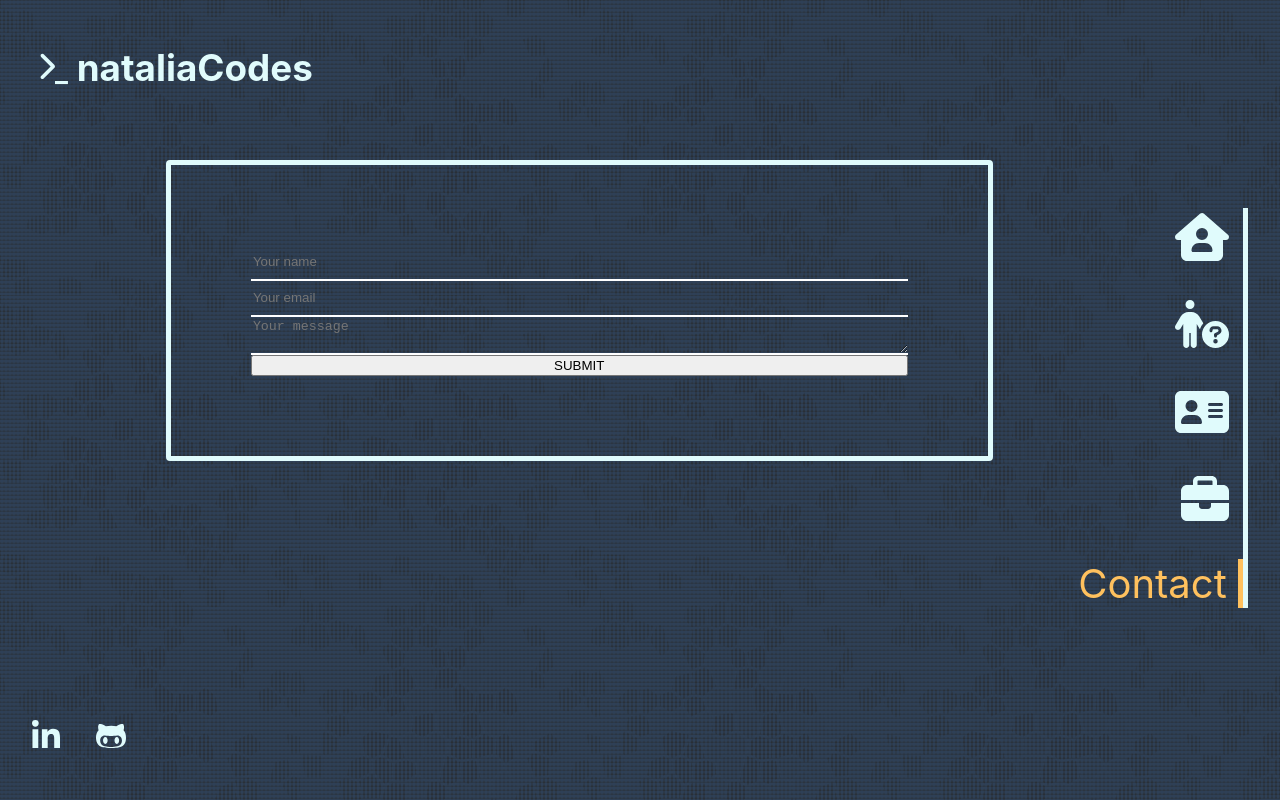
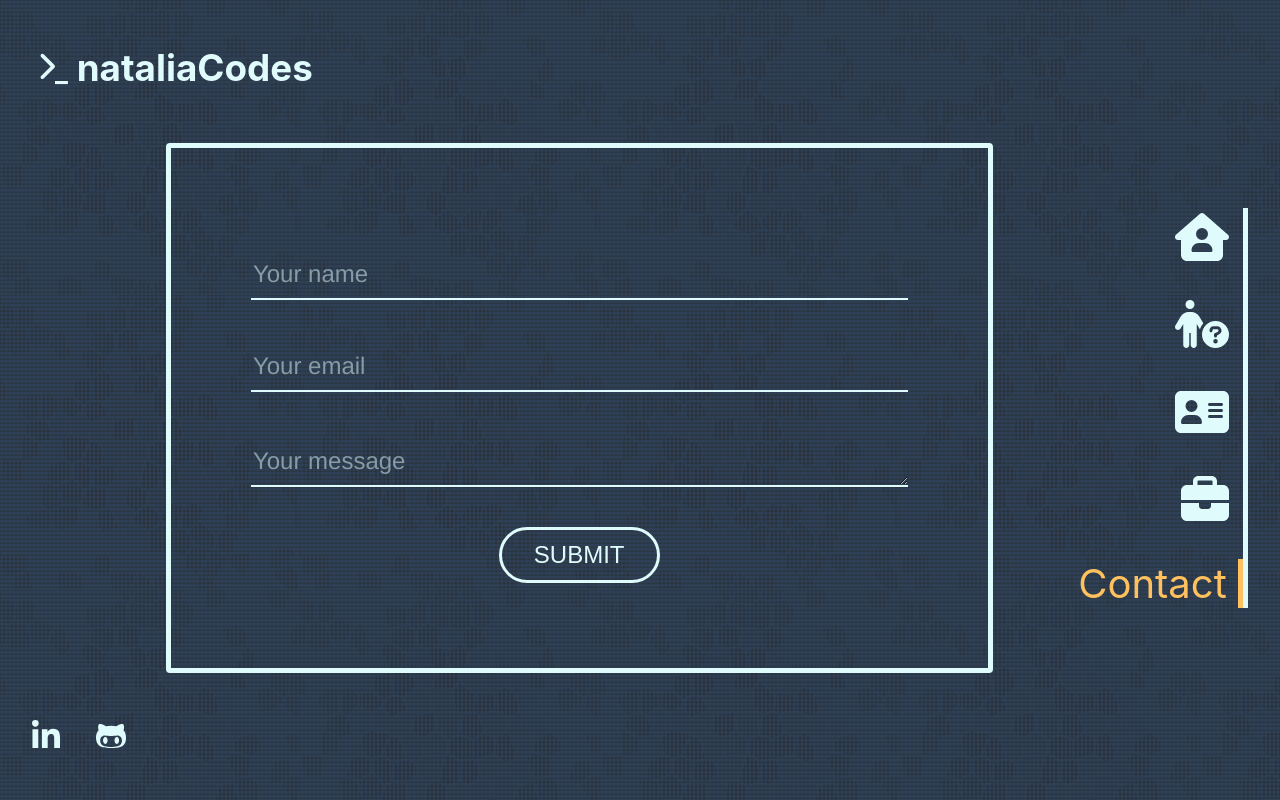
Before and after one commit to nataliaCodes/portfolio, a React (Create React App) app: page /contact in a window 1280 px wide. Built offline with nearby package versions, Linux system fonts and the light colour scheme.

Commit message:
Style form and add sent + error messages

```diff
--- a/src/App.scss
+++ b/src/App.scss
@@ -24,27 +24,30 @@ ul {
   list-style-type: none;
 }
 
-.large {
+// general text styles
+.large-text {
   font-size: large;
 }
 
-.x-large {
+.x-large-text {
   font-size: x-large;
 }
 
 
-.xx-large {
+.xx-large-text {
   font-size: xx-large;
 }
 
-.largest {
+.largest-text {
   font-size: xxx-large;
 }
 
 .bold {
   font-weight: bold;
 }
+//
 
+//general flex styles
 .flex-row {
   display: flex;
   flex-direction: row;
@@ -66,6 +69,7 @@ ul {
 .justify-center {
   justify-content: center;
 }
+//
 
 .hidden {
   visibility: hidden;
--- a/src/components/Footer/Footer.jsx
+++ b/src/components/Footer/Footer.jsx
@@ -3,7 +3,7 @@ import { faLinkedinIn, faGithubAlt } from '@fortawesome/free-brands-svg-icons';
 
 export default function Header() {
   return (
-    <footer className="links xx-large">
+    <footer className="links xx-large-text">
       <a href="https://www.linkedin.com/in/nmartian/" target="_blank" rel="noreferrer">
         <FontAwesomeIcon icon={faLinkedinIn} />
       </a>
--- a/src/components/Navbar/Navbar.jsx
+++ b/src/components/Navbar/Navbar.jsx
@@ -9,7 +9,7 @@ export default function Navbar() {
 
   return (
     <nav className={route === '/' ? 'hidden navigation' : 'navigation'}>
-      <ul className="menu largest flex-column">
+      <ul className="menu largest-text flex-column">
         <NavLink exact="true" to="/">
           <li><FontAwesomeIcon icon={faHouseUser}></FontAwesomeIcon>&nbsp;</li>
         </NavLink>
--- a/src/pages/About/About.jsx
+++ b/src/pages/About/About.jsx
@@ -2,7 +2,7 @@ import { NavLink } from "react-router-dom";
 
 export default function About() {
     return (
-        <div className="page-content xx-large about">
+        <div className="page-content xx-large-text about">
           <p className="full-width"> When I'm not crafting elegant solutions to complex problems, you might find me giving a friendly hug to a tree or lost in the pages of a captivating book.</p>
           <p className="full-width">I'm on a perpetual journey of learning and growth, always seeking the next coding challenge to conquer. With a curious mind and an eye for detail, I thrive on turning ideas into reality through the power of technology. Whether I'm crafting intuitive user experiences or diving into the intricacies of algorithms, my goal is to make a meaningful impact in the digital world.</p>
           <p className="full-width">
--- a/src/pages/Contact/Contact.jsx
+++ b/src/pages/Contact/Contact.jsx
@@ -1,33 +1,57 @@
-import React, { useRef } from 'react';
+import React, { useRef, useState } from 'react';
 import emailjs from '@emailjs/browser';
 
 export default function Contact() {
   const form = useRef();
+  const [sentOK, setSentOK] = useState(false);
+  const [haveErr, setHaveErr] = useState(false);
 
   function sendEmail(e) {
     e.preventDefault();
 
-    emailjs.sendForm(process.env.REACT_APP_SERVICE_ID, process.env.REACT_APP_TEMPLATE_ID, form.current, process.env.REACT_APP_PUBLIC_KEY)
-      .then(
-        (result) => {
-          console.log('sent:', result.text);
-          e.target.reset();
-        }, (error) => {
-          console.log('error:', error.text);
-        });
+    setSentOK(true);
+    // e.target.reset();
+    const form = document.getElementById('contact-form');
+    const name = form.elements[0];
+    console.log('name :', name.value);
+    const email = form.elements[1];
+    console.log('email :', email.value);
+    const message = form.elements[2];
+    console.log('message :', message.value);
+
+    // emailjs.sendForm(process.env.REACT_APP_SERVICE_ID, process.env.REACT_APP_TEMPLATE_ID, form.current, process.env.REACT_APP_PUBLIC_KEY)
+    //   .then(
+    //     (result) => {
+    //       console.log('sent:', result.text);
+    //       if (result.text === 'OK') {
+    //         setSentOK(true);
+    //         console.log('sentOK :', sentOK);
+    //         e.target.reset();
+    //       }
+    //     }, (error) => {
+    //       console.log('error:', error.text);
+    //       setSentOK(false);
+    //       setHaveErr(true);
+    //     });
   };
 
   return (
     <div className="page-content">
-      <form className='flex-column form-container' ref={form} onSubmit={sendEmail}>
-        {/* <label>Name</label> */}
-        <input className='transparent-input' type="text" placeholder='Your name' name="user_name" />
-        {/* <label>Email</label> */}
-        <input className='transparent-input' type="email" placeholder='Your email' name="user_email" />
-        {/* <label>Message</label> */}
-        <textarea className='transparent-input' rows={60} placeholder='Your message' name="message"/>
-        <input type="submit" value="SUBMIT" />
-      </form>
+      {haveErr === false ? (
+        sentOK === false ? <form className='flex-column contact-container' ref={form} onSubmit={sendEmail} id='contact-form'>
+          <input className='transparent-input x-large-text' type="text" placeholder='Your name' name="user_name" />
+          <input className='transparent-input x-large-text' type="email" placeholder='Your email' name="user_email" />
+          <textarea className='transparent-input x-large-text' rows={60} placeholder='Your message' name="message" />
+          <button type="submit">SUBMIT</button>
+        </form> :
+        <div className=' flex-column align-center justify-center contact-container xx-large-text'>
+          <p>Your message has been sent.<br/> I will get back to you shortly!</p>
+        </div>
+        ) :
+        <div className=' flex-column align-center justify-center contact-container xx-large-text'>
+          <p>There was an error.<br/> Please refresh and try again!</p>
+        </div>
+      }
     </div>
   );
 }
--- a/src/pages/Contact/Contact.scss
+++ b/src/pages/Contact/Contact.scss
@@ -1,14 +1,65 @@
-.form-container {
+.contact-container {
+  justify-content: space-around;
+
   width: 60%;
+  height: 45vh;
   margin: auto;
   border: 5px solid $lightBlue;
   border-radius: 4px;
   padding: 5rem;
+
+  textarea {
+    resize: vertical;
+    font-family: 'Franklin Gothic Medium', 'Arial Narrow', Arial, sans-serif;
+  }
+
+  .transparent-input {
+    height: 3rem;
+    background: transparent;
+    border: none;
+    border-bottom: 2px solid $lightBlue;
+    color: $lightBlue;
+    margin: 1rem 0;
+
+    &:focus-visible {
+      outline: none;
+    }
+
+    // override autofill styling
+    &:-webkit-autofill,
+    &:-webkit-autofill:hover,
+    &:-webkit-autofill:focus,
+    &:-webkit-autofill:active {
+      -webkit-background-clip: text;
+      -webkit-text-fill-color: transparent;
+    }
+
+    //override placeholder styling
+    &::placeholder {
+      font-size: x-large;
+      color: $lightBlue;
+      position: absolute;
+      bottom: 10px;
+      display: inline-block;
+      opacity: 50%;
+      font-family: 'Franklin Gothic Medium', 'Arial Narrow', Arial, sans-serif;
+    }
+  }
+
+  button {
+    align-self: center;
+
+    width: fit-content;
+    font-size: x-large;
+    background: transparent;
+    border: 3px solid $lightBlue;
+    padding: 0.7rem 2rem;
+    border-radius: 2rem;
+    margin-top: 1rem;
+    color: $lightBlue;
+  }
+
+  p {
+    text-align: center;
+  }
 }
-
-.transparent-input {
-  height: 2rem;
-  background: transparent;
-  border: none;
-  border-bottom: 2px solid white;
-}
--- a/src/pages/Home/Home.jsx
+++ b/src/pages/Home/Home.jsx
@@ -11,7 +11,7 @@ export default function Home() {
 
   return (
     <div className="page-content flex-row">
-      <div className="intro-text largest bold">
+      <div className="intro-text largest-text bold">
         <div>Hi, I'm Natalia</div>
         <div className='changing-text'>
           <span>Web developer</span>
--- a/src/pages/Skills/Skills.jsx
+++ b/src/pages/Skills/Skills.jsx
@@ -56,8 +56,8 @@ export default function Skills() {
 
   return (
     <div className="page-content flex-column">
-      <p className='xx-large profile'>Though my main experience is on the front-end, I can build full-stack PERN / PEAN single-page apps.</p>
-      <p className='xx-large profile'>Building, styling, animating, whatever the need I have the solution for it. Some of the tools I use:</p>
+      <p className='xx-large-text profile'>Though my main experience is on the front-end, I can build full-stack PERN / PEAN single-page apps.</p>
+      <p className='xx-large-text profile'>Building, styling, animating, whatever the need I have the solution for it. Some of the tools I use:</p>
       <div className='flex-row wrap full-width'>
         <div className='flex-row justify-center full-width languages'>{langContent}</div>
       </div>
@@ -67,8 +67,8 @@ export default function Skills() {
       <div className='flex-row wrap full-width'>
         <div className='flex-row justify-center full-width test'>{testContent}</div>
       </div>
-      <p className='x-large profile'>I am always up for a challenge and curious to discover new technologies, so the list above will keep growing.</p>
-      <p className='x-large profile'>Head over to my <a href='https://www.linkedin.com/in/nmartian/' target='_blank' rel='noreferrer' className='underline'>LinkedIn profile</a> to get a history of my professional experience.</p>
+      <p className='x-large-text profile'>I am always up for a challenge and curious to discover new technologies, so the list above will keep growing.</p>
+      <p className='x-large-text profile'>Head over to my <a href='https://www.linkedin.com/in/nmartian/' target='_blank' rel='noreferrer' className='underline'>LinkedIn profile</a> to get a history of my professional experience.</p>
     </div>
   );
 }
```
